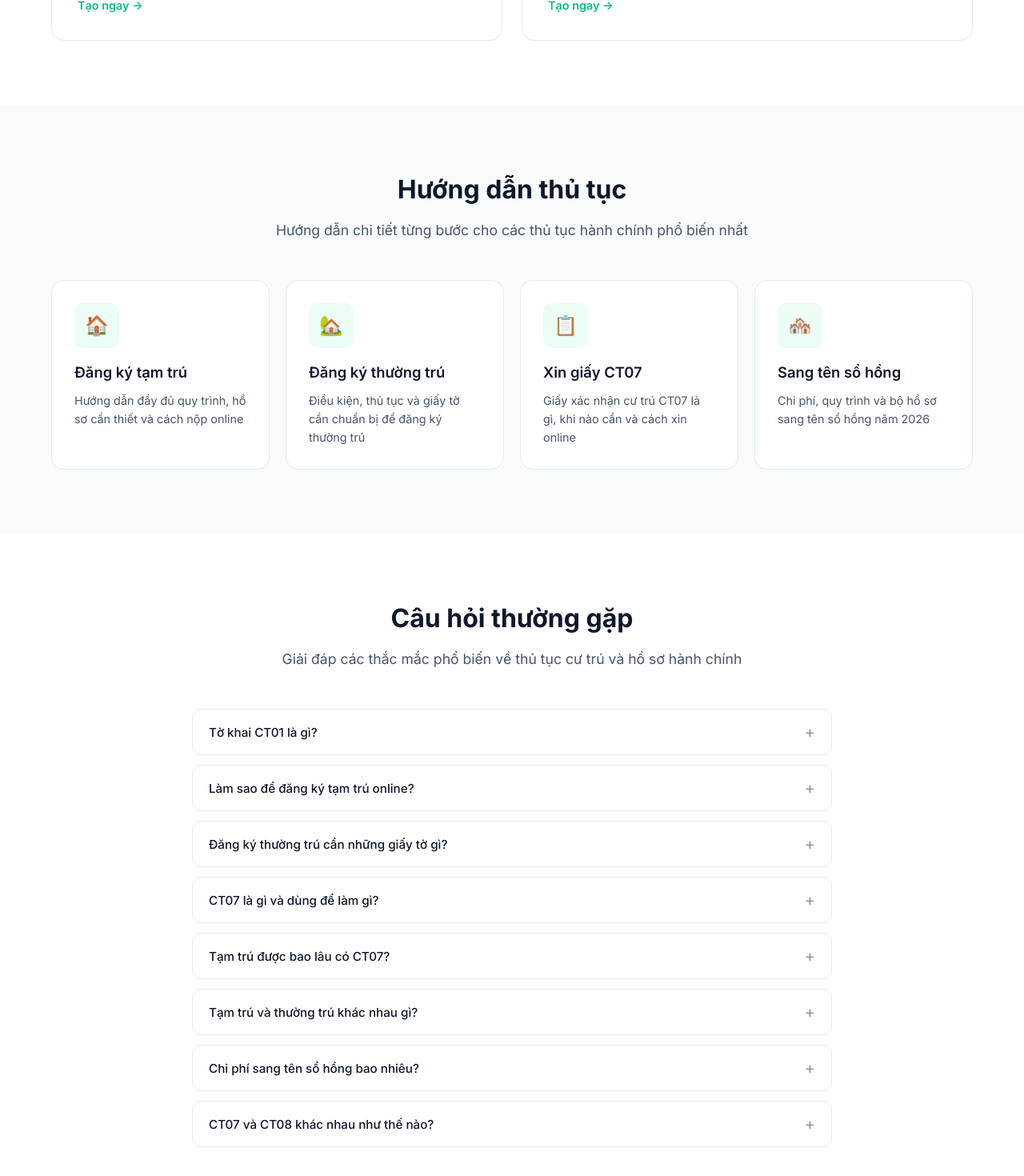
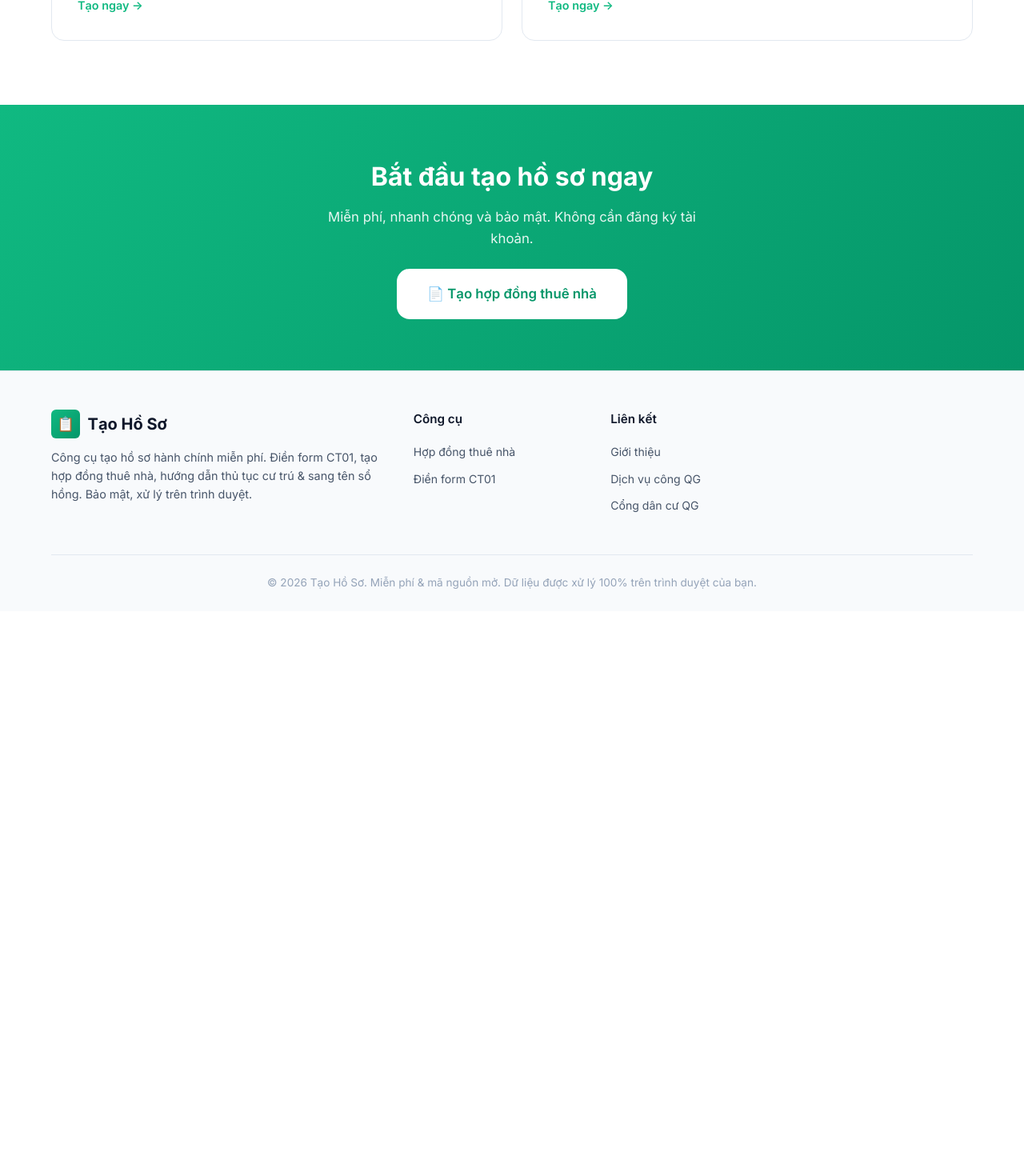
Before and after one commit to trunghieu2025/taohoso, a React (Vite) app: page / in a window 1280 px wide. Shown: the part 1420-2890 px from the top of the page at 80% size. After the commit the page ends 2184 px from the top, so only its background shows below. Built offline with nearby package versions, Linux system fonts and the light colour scheme.

Commit message:
cleanup: remove Guides and FAQ sections from Home page + footer

```diff
--- a/src/components/Footer.tsx
+++ b/src/components/Footer.tsx
@@ -25,16 +25,6 @@ export default function Footer() {
                     </div>
 
                     <div>
-                        <h4 className="footer-title">Hướng dẫn</h4>
-                        <ul className="footer-links">
-                            <li><Link to="/huong-dan/tam-tru">Đăng ký tạm trú</Link></li>
-                            <li><Link to="/huong-dan/thuong-tru">Đăng ký thường trú</Link></li>
-                            <li><Link to="/huong-dan/ct07">Xin giấy CT07</Link></li>
-                            <li><Link to="/huong-dan/sang-ten-so-hong">Sang tên sổ hồng</Link></li>
-                        </ul>
-                    </div>
-
-                    <div>
                         <h4 className="footer-title">Liên kết</h4>
                         <ul className="footer-links">
                             <li><Link to="/gioi-thieu">Giới thiệu</Link></li>
--- a/src/pages/Home.tsx
+++ b/src/pages/Home.tsx
@@ -1,5 +1,4 @@
 import { Link } from 'react-router-dom';
-import FAQ from '../components/FAQ';
 
 export default function Home() {
   return (
@@ -101,77 +100,6 @@ export default function Home() {
         </div>
       </section>
 
-      {/* GUIDES */}
-      <section
-        className="section"
-        style={{ background: 'var(--bg-secondary)' }}
-      >
-        <div className="container">
-          <h2 className="section-title">Hướng dẫn thủ tục</h2>
-          <p className="section-subtitle">
-            Hướng dẫn chi tiết từng bước cho các thủ tục hành chính phổ biến
-            nhất
-          </p>
-          <div className="guides-grid">
-            <Link
-              to="/huong-dan/tam-tru"
-              className="card"
-              style={{ textDecoration: 'none', color: 'var(--text)' }}
-            >
-              <div className="card-icon">🏠</div>
-              <div className="card-title">Đăng ký tạm trú</div>
-              <div className="card-desc">
-                Hướng dẫn đầy đủ quy trình, hồ sơ cần thiết và cách nộp online
-              </div>
-            </Link>
-            <Link
-              to="/huong-dan/thuong-tru"
-              className="card"
-              style={{ textDecoration: 'none', color: 'var(--text)' }}
-            >
-              <div className="card-icon">🏡</div>
-              <div className="card-title">Đăng ký thường trú</div>
-              <div className="card-desc">
-                Điều kiện, thủ tục và giấy tờ cần chuẩn bị để đăng ký thường trú
-              </div>
-            </Link>
-            <Link
-              to="/huong-dan/ct07"
-              className="card"
-              style={{ textDecoration: 'none', color: 'var(--text)' }}
-            >
-              <div className="card-icon">📋</div>
-              <div className="card-title">Xin giấy CT07</div>
-              <div className="card-desc">
-                Giấy xác nhận cư trú CT07 là gì, khi nào cần và cách xin online
-              </div>
-            </Link>
-            <Link
-              to="/huong-dan/sang-ten-so-hong"
-              className="card"
-              style={{ textDecoration: 'none', color: 'var(--text)' }}
-            >
-              <div className="card-icon">🏘️</div>
-              <div className="card-title">Sang tên sổ hồng</div>
-              <div className="card-desc">
-                Chi phí, quy trình và bộ hồ sơ sang tên sổ hồng năm 2026
-              </div>
-            </Link>
-          </div>
-        </div>
-      </section>
-
-      {/* FAQ */}
-      <section className="section">
-        <div className="container">
-          <h2 className="section-title">Câu hỏi thường gặp</h2>
-          <p className="section-subtitle">
-            Giải đáp các thắc mắc phổ biến về thủ tục cư trú và hồ sơ hành chính
-          </p>
-          <FAQ />
-        </div>
-      </section>
-
       {/* CTA */}
       <section className="cta-section">
         <div className="container">
```
